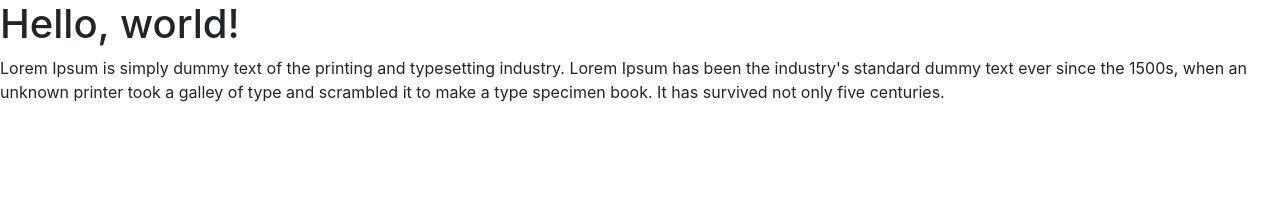
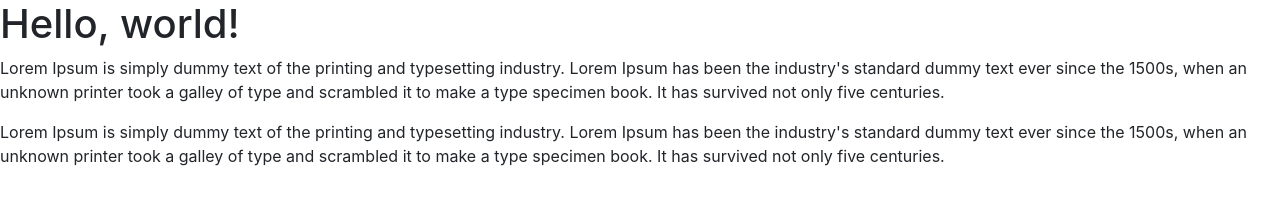
Before and after one commit to damilolaedwards/sampleproject, a plain HTML site: page index.html in a window 1280 px wide. Drawn offline with nearby package versions, Linux system fonts and the light colour scheme.

Commit message:
added one more paragraph

```diff
--- a/index.html
+++ b/index.html
@@ -14,6 +14,8 @@
     <h1>Hello, world!</h1>
     <p>Lorem Ipsum is simply dummy text of the printing and typesetting industry. Lorem Ipsum has been the industry's standard dummy text ever since the 1500s, when an unknown printer took a galley of type and scrambled it to make a type specimen book. It has survived not only five centuries.</p>
 
+    <p>Lorem Ipsum is simply dummy text of the printing and typesetting industry. Lorem Ipsum has been the industry's standard dummy text ever since the 1500s, when an unknown printer took a galley of type and scrambled it to make a type specimen book. It has survived not only five centuries.</p>
+
     <!-- Optional JavaScript -->
     <!-- jQuery first, then Popper.js, then Bootstrap JS -->
     <script src="https://code.jquery.com/jquery-3.5.1.slim.min.js" integrity="sha384-DfXdz2htPH0lsSSs5nCTpuj/zy4C+OGpamoFVy38MVBnE+IbbVYUew+OrCXaRkfj" crossorigin="anonymous"></script>
```
